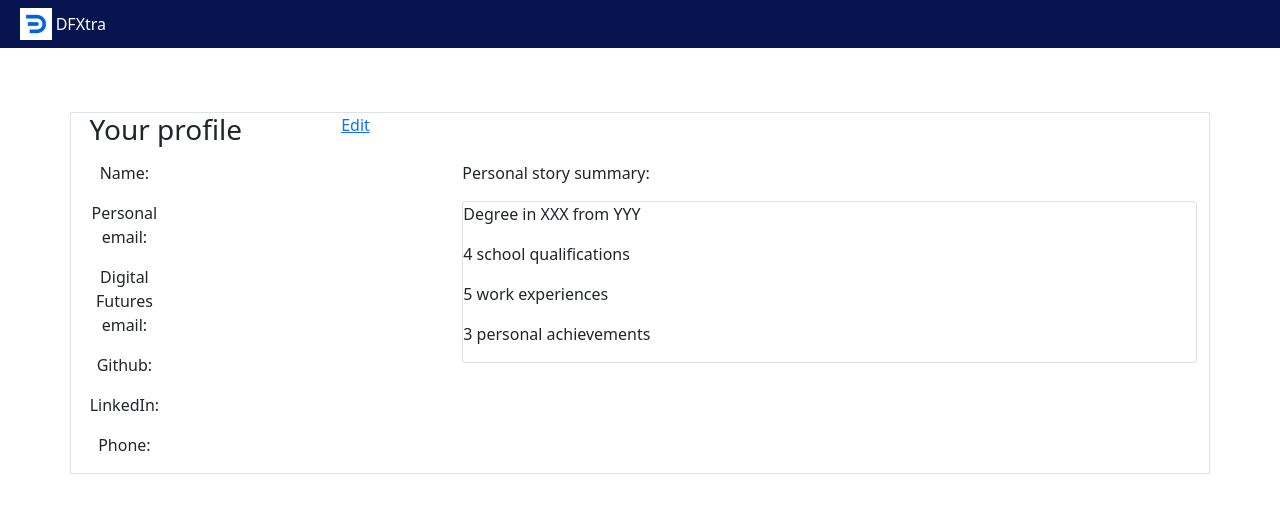
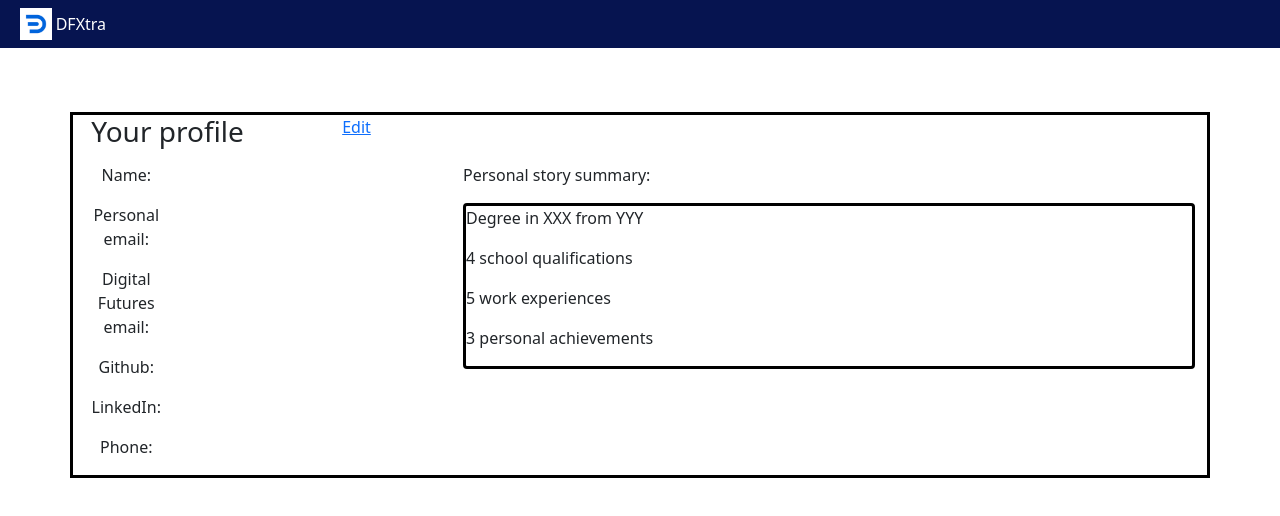
Before and after one commit to dfGroup2/team-engineering-frontend, a React (Create React App) app in the folder frontend/: page / in a window 1280 px wide. Shown: the top 516 px of the page. Built offline with nearby package versions, Linux system fonts and the light colour scheme.

Commit message:
more CSS added

```diff
--- a/frontend/src/Components/PersonalStory.jsx
+++ b/frontend/src/Components/PersonalStory.jsx
@@ -6,7 +6,7 @@ const PersonalStory = props => {
     return (
         <div className="ps-section">
             <p>Personal story summary:</p>
-            <div className="card">
+            <div className="card borderClass">
             <p>Degree in XXX from YYY</p>
             <p>4 school qualifications</p>
             <p>5 work experiences</p>
--- a/frontend/src/Components/ProfileSection.jsx
+++ b/frontend/src/Components/ProfileSection.jsx
@@ -6,7 +6,7 @@ import PersonalStory from './PersonalStory';
 import "../css/ProfileSection.css";
 const ProfileSection = props => {
 	return (
-		<div className="container border">
+		<div className="container borderClass">
 			<div className="row">
 				<h3 className="col-2">Your profile</h3>
 				<br />
--- a/frontend/src/css/ProfileSection.css
+++ b/frontend/src/css/ProfileSection.css
@@ -1,3 +1,6 @@
 .parent-container {
   padding-top: 5%;
 }
+.borderClass {
+  border: 3px solid black;
+}
```
